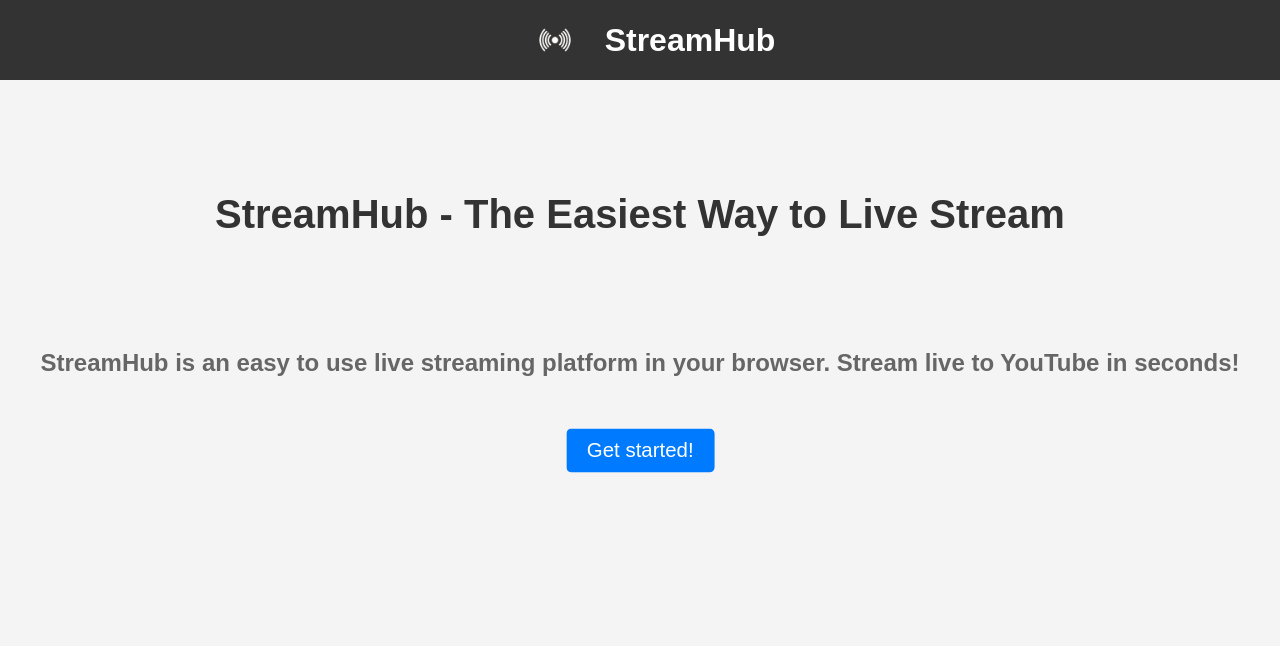
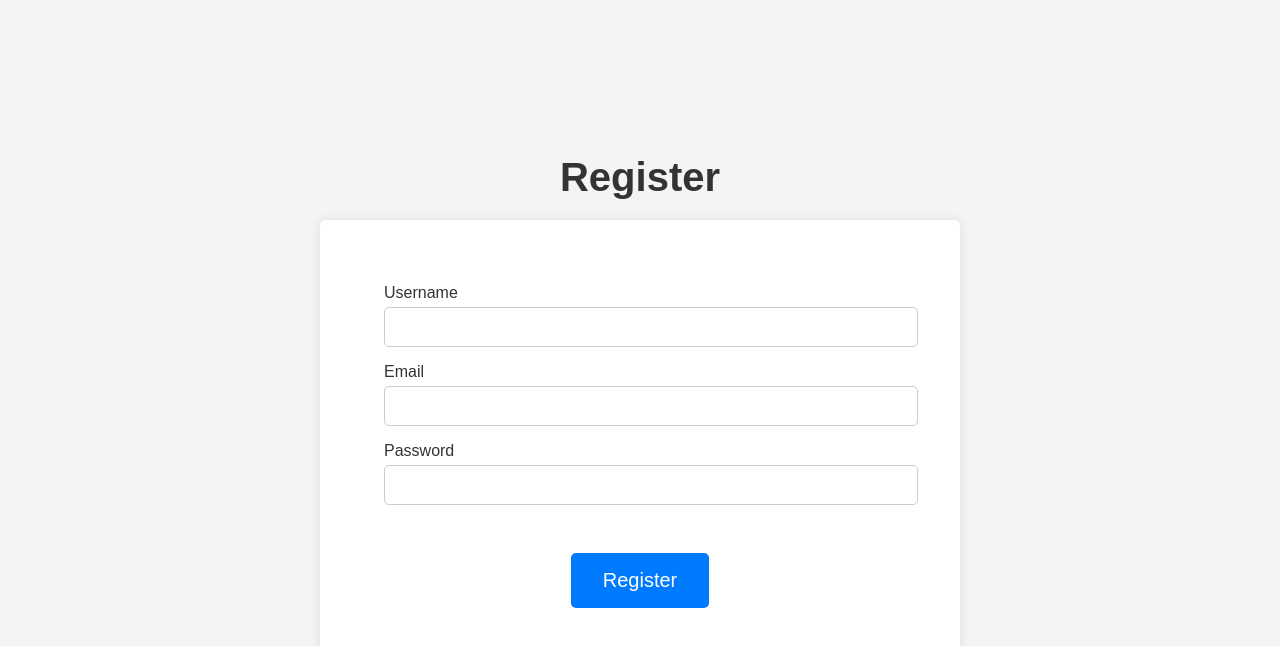
Before and after one commit to shanyaverma03/stream-hub, a React (Create React App) app in the folder client/: page /register in a window 1280 px wide. Shown: the top 646 px of the page. Built offline with nearby package versions, Linux system fonts and the light colour scheme.

Commit message:
Add login and register pages

```diff
--- a/client/package.json
+++ b/client/package.json
@@ -5,6 +5,7 @@
     "@testing-library/user-event": "^13.5.0",
     "react": "^18.3.1",
     "react-dom": "^18.3.1",
+    "react-router-dom": "^6.25.1",
     "react-scripts": "5.0.1",
     "web-vitals": "^2.1.4"
   },
--- a/client/src/App.css
+++ b/client/src/App.css
@@ -1,7 +1,3 @@
-.App {
-  text-align: center;
-}
-
 body {
   margin: 0;
   padding: 0;
--- a/client/src/App.js
+++ b/client/src/App.js
@@ -1,12 +1,18 @@
+import { createBrowserRouter, RouterProvider } from "react-router-dom";
+
 import "./App.css";
-import Home from "./components/Home";
+import Home from "./pages/Home";
+import Register from "./pages/Register";
+import Login from "./pages/Login";
+
+const router = createBrowserRouter([
+  { path: "/", element: <Home /> },
+  { path: "/register", element: <Register /> },
+  { path: "/login", element: <Login /> },
+]);
 
 function App() {
-  return (
-    <div className="App">
-      <Home />
-    </div>
-  );
+  return <RouterProvider router={router} />;
 }
 
 export default App;
--- /dev/null
+++ b/client/src/pages/Auth.css
@@ -0,0 +1,59 @@
+.auth-page {
+  display: flex;
+  flex-direction: column;
+  align-items: center;
+  justify-content: center;
+  height: 100vh;
+  background: #f4f4f4;
+  font-family: Arial, sans-serif;
+}
+
+h1 {
+  font-size: 2.5rem;
+  color: #333;
+  margin-bottom: 20px;
+}
+
+.auth-form {
+  background: #fff;
+  padding: 4rem;
+  border-radius: 5px;
+  box-shadow: 0 0 10px rgba(0, 0, 0, 0.1);
+  width: 40%;
+  text-align: center;
+}
+
+.form-group {
+  margin-bottom: 1rem;
+  text-align: left;
+}
+
+.form-group label {
+  display: block;
+  margin-bottom: 5px;
+  color: #333;
+}
+
+.form-group input {
+  width: 100%;
+  padding: 10px;
+  border: 1px solid #ccc;
+  border-radius: 5px;
+  font-size: 1rem;
+}
+
+.auth-btn {
+  font-size: 1.25rem;
+  padding: 1rem 2rem;
+  margin-top: 2rem;
+  color: #fff;
+  background: #007bff;
+  border: none;
+  border-radius: 5px;
+  cursor: pointer;
+  transition: background 0.3s;
+}
+
+.auth-btn:hover {
+  background: #0056b3;
+}
--- /dev/null
+++ b/client/src/pages/Login.js
@@ -0,0 +1,62 @@
+import React, { useState } from "react";
+import "./Auth.css";
+
+const Login = () => {
+  const [formData, setFormData] = useState({
+    username: "",
+    password: "",
+  });
+
+  const handleChange = (e) => {
+    const { name, value } = e.target;
+    setFormData({
+      ...formData,
+      [name]: value,
+    });
+  };
+
+  const handleSubmit = (e) => {
+    e.preventDefault();
+    console.log("Form data submitted:", formData);
+    setFormData({
+      username: "",
+      password: "",
+    });
+  };
+
+  return (
+    <div className="auth-page">
+      <h1>Login</h1>
+      <form onSubmit={handleSubmit} className="auth-form">
+        <div className="form-group">
+          <label htmlFor="username">Username</label>
+          <input
+            type="text"
+            id="username"
+            name="username"
+            value={formData.username}
+            onChange={handleChange}
+            required
+          />
+        </div>
+
+        <div className="form-group">
+          <label htmlFor="password">Password</label>
+          <input
+            type="password"
+            id="password"
+            name="password"
+            value={formData.password}
+            onChange={handleChange}
+            required
+          />
+        </div>
+        <button type="submit" className="auth-btn">
+          Login
+        </button>
+      </form>
+    </div>
+  );
+};
+
+export default Login;
--- /dev/null
+++ b/client/src/pages/Register.js
@@ -0,0 +1,74 @@
+import React, { useState } from "react";
+import "./Auth.css";
+
+const Register = () => {
+  const [formData, setFormData] = useState({
+    username: "",
+    email: "",
+    password: "",
+  });
+
+  const handleChange = (e) => {
+    const { name, value } = e.target;
+    setFormData({
+      ...formData,
+      [name]: value,
+    });
+  };
+
+  const handleSubmit = (e) => {
+    e.preventDefault();
+    console.log("Form data submitted:", formData);
+    setFormData({
+      username: "",
+      email: "",
+      password: "",
+    });
+  };
+
+  return (
+    <div className="auth-page">
+      <h1>Register</h1>
+      <form onSubmit={handleSubmit} className="auth-form">
+        <div className="form-group">
+          <label htmlFor="username">Username</label>
+          <input
+            type="text"
+            id="username"
+            name="username"
+            value={formData.username}
+            onChange={handleChange}
+            required
+          />
+        </div>
+        <div className="form-group">
+          <label htmlFor="email">Email</label>
+          <input
+            type="email"
+            id="email"
+            name="email"
+            value={formData.email}
+            onChange={handleChange}
+            required
+          />
+        </div>
+        <div className="form-group">
+          <label htmlFor="password">Password</label>
+          <input
+            type="password"
+            id="password"
+            name="password"
+            value={formData.password}
+            onChange={handleChange}
+            required
+          />
+        </div>
+        <button type="submit" className="auth-btn">
+          Register
+        </button>
+      </form>
+    </div>
+  );
+};
+
+export default Register;
```
Also changed, not shown: client/src/pages/Home.css (renamed from client/src/components/Home.css), client/src/pages/Home.js (renamed from client/src/components/Home.js), 1 other file (tests, documents, lock files or other folders).
